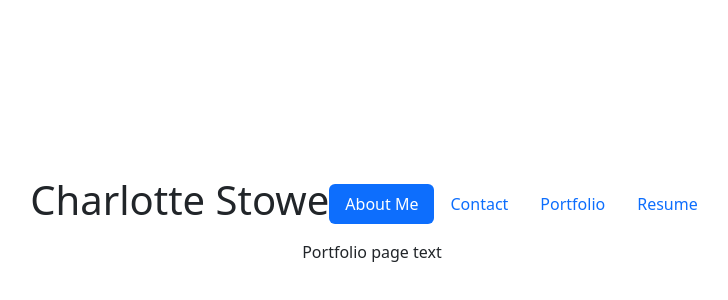
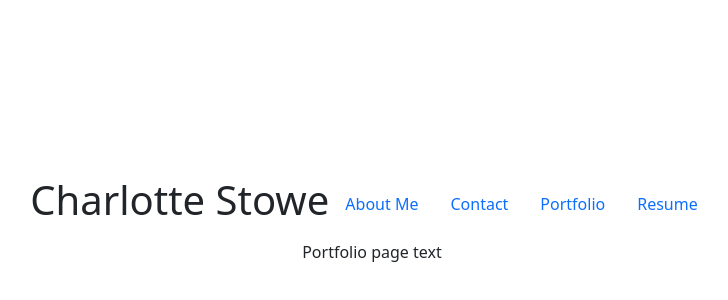
Before and after one commit to Charlotte-St/react-portfolio, a React (Vite) app: page /portfolio in a window 1280 px wide. Shown: the part 184-484 px from the top of the page, without its empty margins (268-996 px from the left). Built offline with nearby package versions, Linux system fonts and the light colour scheme.

Commit message:
Fixed nav links so current link is highlighted

```diff
--- a/src/components/Nav.jsx
+++ b/src/components/Nav.jsx
@@ -1,23 +1,24 @@
-import { Link } from 'react-router-dom';
+import { Link, useLocation } from 'react-router-dom';
 import Navbar from './UI/Navbar';
 
 export default function Nav() {
+    const currentPage = useLocation().pathname;
     return (
         <nav className="navbar navbar-expand-lg bg-body-teriary">
         <div className="container-fluid">
             <h1>Charlotte Stowe</h1>
         <Navbar
             links={[
-                <Link key={1} className="nav-link active" to="/">
+                <Link key={1} className={ currentPage === '/'? "nav-link active":"nav-link"} to="/">
                     About Me
                 </Link>,
-                <Link key={2} className="nav-link" to="/Contact">
+                <Link key={2} className={ currentPage === '/Contact'? "nav-link active":"nav-link"} to="/Contact">
                     Contact
                 </Link>,
-                <Link key={3} className="nav-link" to="/Portfolio">
+                <Link key={3} className={ currentPage === '/Portfolio'? "nav-link active":"nav-link"} to="/Portfolio">
                     Portfolio
                 </Link>,
-                <Link key={4} className="nav-link" to="/Resume">
+                <Link key={4} className={ currentPage === '/Resume'? "nav-link active":"nav-link"} to="/Resume">
                     Resume
                 </Link>
             ]}
```
